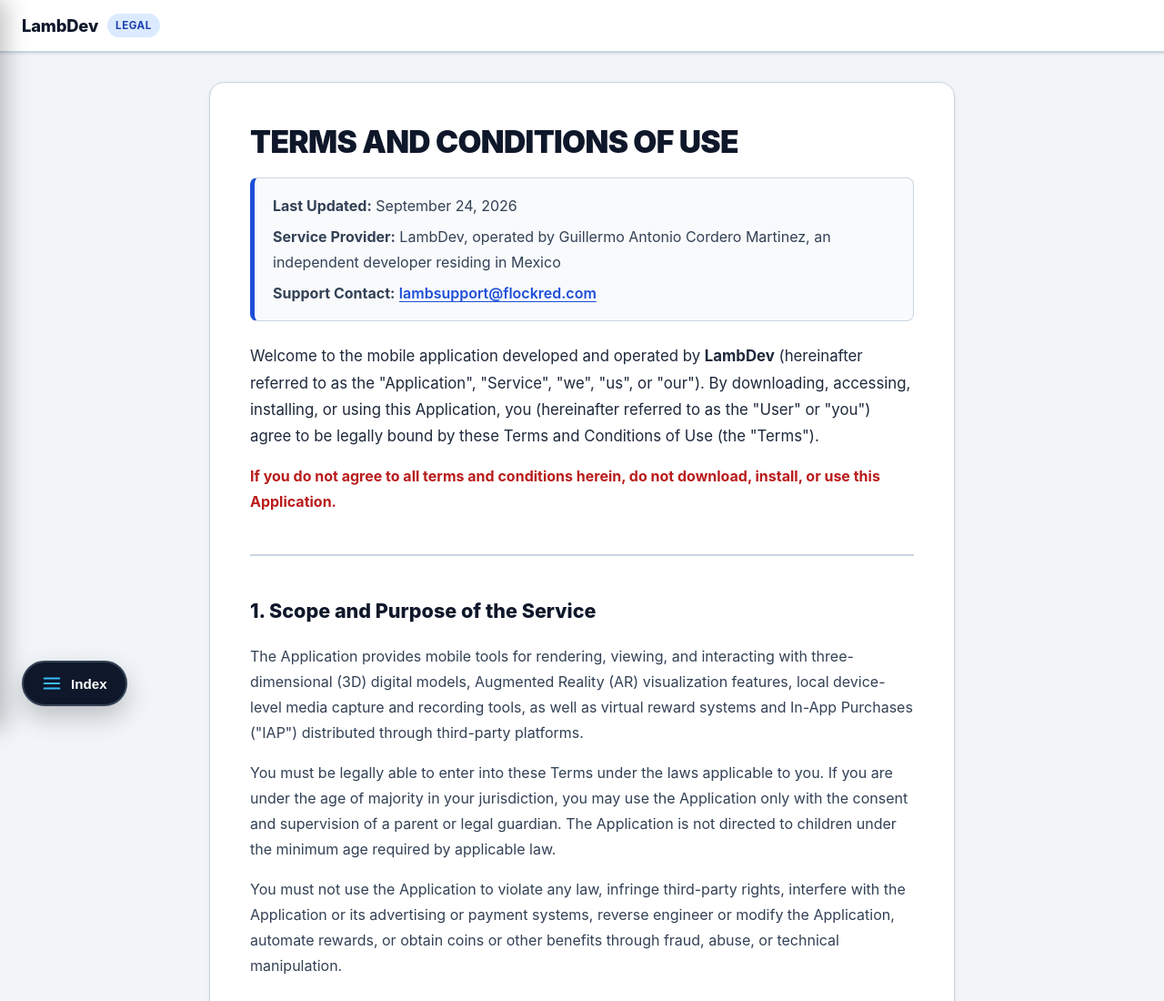
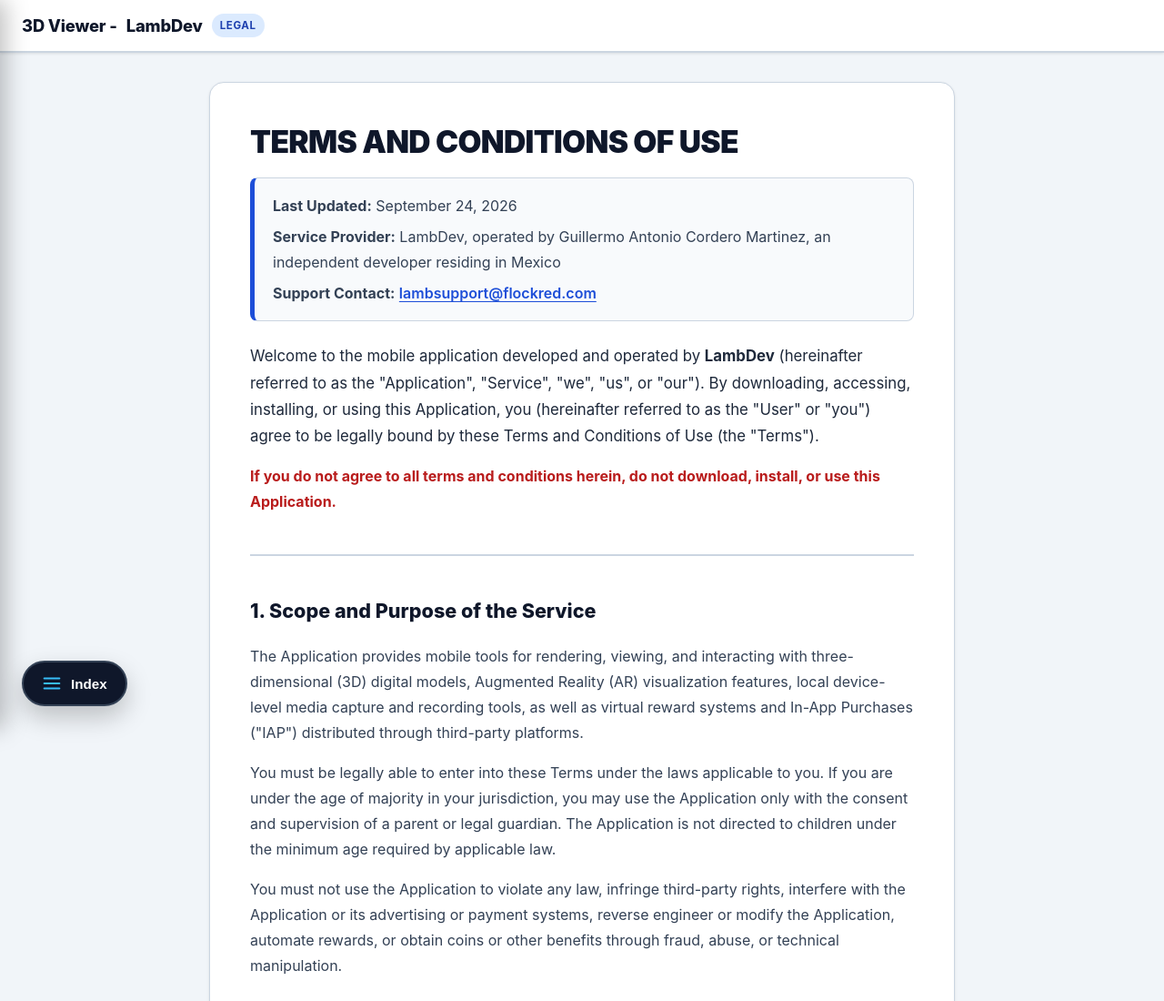
Before and after one commit to Dandy-Espacial/3D-Viewer-privacy-policy, a plain HTML site: page terms/index.html in a window 1280 px wide. Shown: the top 1100 px of the page at 91% size. Drawn offline with Linux system fonts and the light colour scheme.

Commit message:
Update brand name in top navigation bar

```diff
--- a/terms/index.html
+++ b/terms/index.html
@@ -551,6 +551,7 @@
   <!-- Top Sticky Navigation Bar -->
   <header class="top-navbar">
     <div class="brand-wrap">
+      <span class="brand-name">3D Viewer -</span>
       <span class="brand-name">LambDev</span>
       <span class="brand-badge">Legal</span>
     </div>
```
